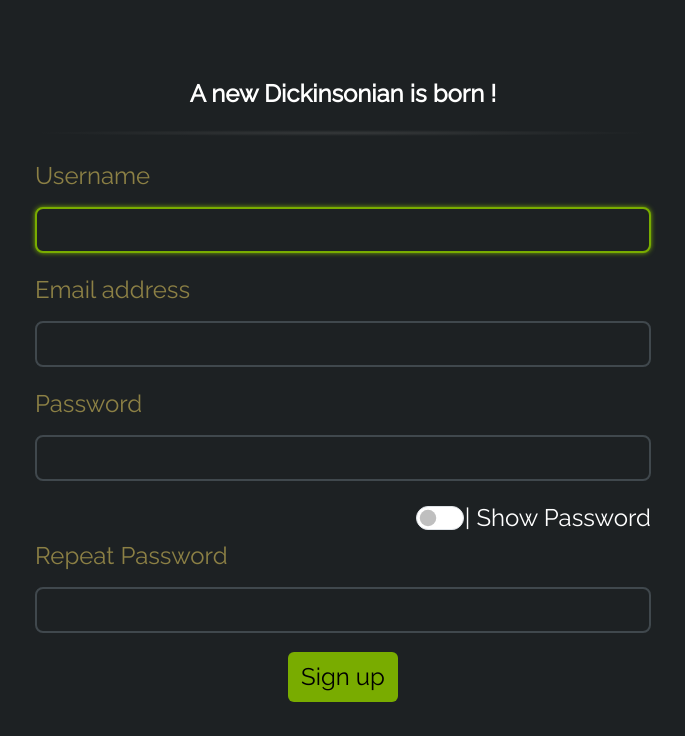
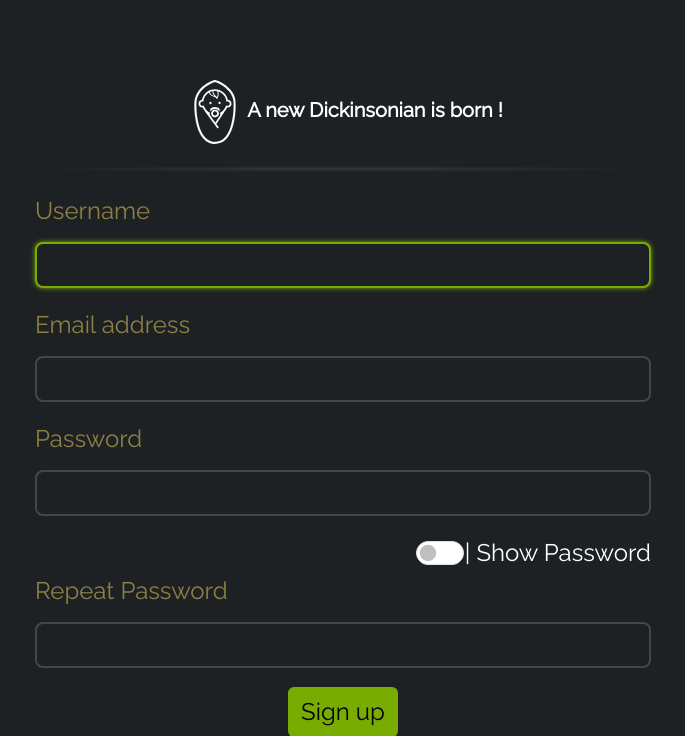
Before and after one commit to PabrodzamDEV/Dickinsonian-Museum, a Django app: page /members/register/ in a window 1280 px wide. Shown: the top 736 px of the page, without its empty margins (297-982 px from the left). Before the commit the page ends 702 px from the top, so only its background shows below. Run offline with Django 5.2, Linux system fonts and the light colour scheme; some libraries are stand-ins or nearby versions.

Commit message:
Developing the sign up system

```diff
--- a/templates/members/register.html
+++ b/templates/members/register.html
@@ -9,8 +9,8 @@
     <link rel="stylesheet" type="text/css" href="{% static 'members/css/registration_style.css' %}">
     <title>Registration</title>
 </head>
-<body class ="container col-lg-6 col-11">
-    <h4 class="text-center mb-3"><b>A new Dickinsonian is born !</b></h4>
+<body class ="container col-lg-6 col-md-8 col-11">
+    <h5 class="text-center mb-3"><img src="{% static 'members/images/baby.svg' %}" alt="baby"><b>A new Dickinsonian is born !</b></h5>
     <hr class="accessory">
     <form action="" method="POST">
         {% csrf_token %}
```
Also changed, not shown: members/static/members/images/baby.svg (added).
